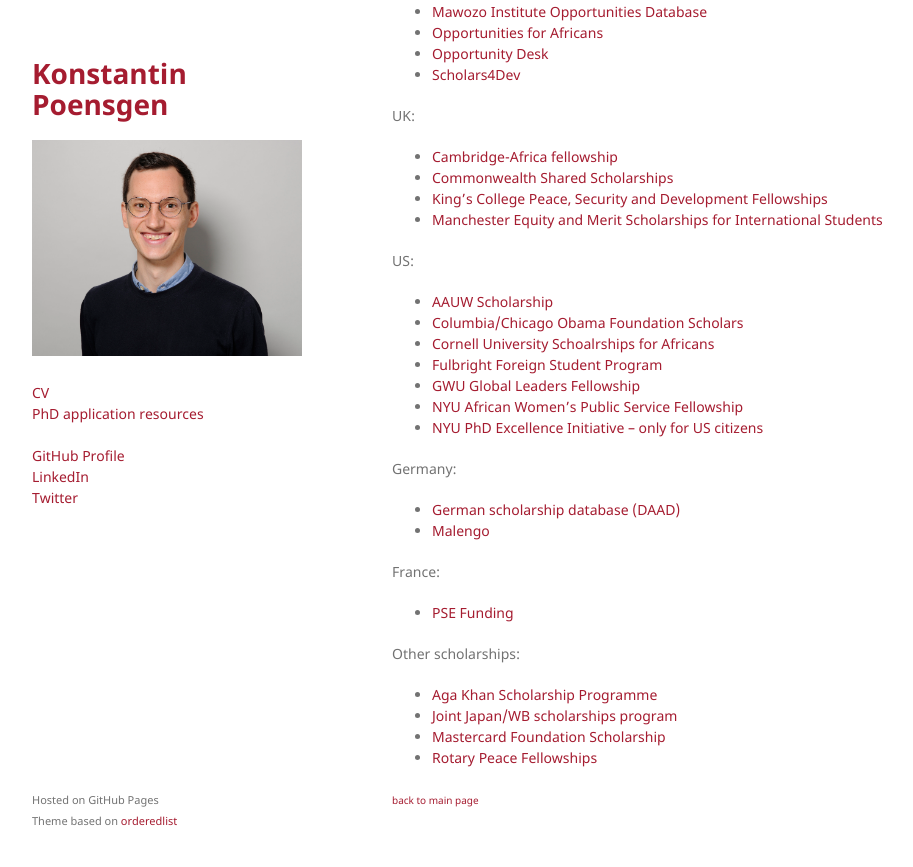
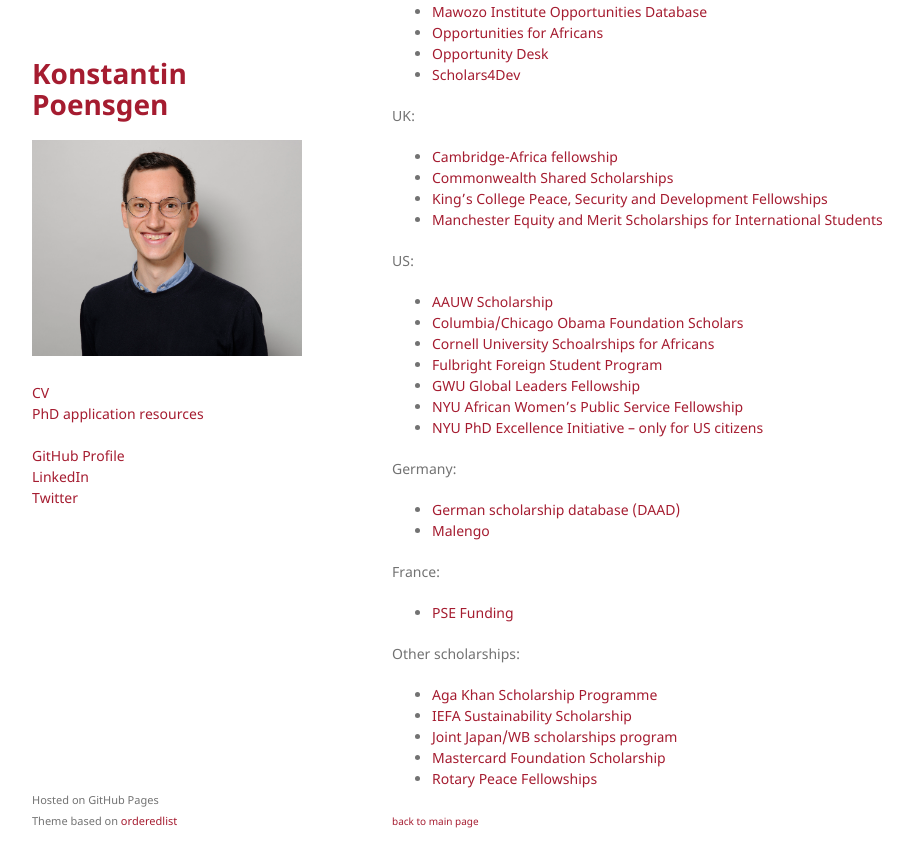
Before and after one commit to konstantinpoensgen/konstantinpoensgen.github.io, a Jekyll site: the page built from pages/phd-economics-application-advice.md, in a window 1280 px wide and 900 px high, scrolled down 1528 px. Shown: the top 867 px of the window, without its empty margins (178-1091 px from the left). Built offline with Jekyll 4.4.1, drawn with Linux system fonts in a browser that asks for light colours; our own code applies the rules of GitHub Pages for plain Markdown files.

Commit message:
Edit application advice page

```diff
--- a/pages/phd-economics-application-advice.md
+++ b/pages/phd-economics-application-advice.md
@@ -87,6 +87,7 @@ France:
 
 Other scholarships:
 - [Aga Khan Scholarship Programme](https://www.akdn.org/our-agencies/aga-khan-foundation/international-scholarship-programme)
+- [IEFA Sustainability Scholarship](https://www.iefa.org/scholarships/3528/Sustainability_Scholarship)
 - [Joint Japan/WB scholarships program](https://www.worldbank.org/en/programs/scholarships)
 - [Mastercard Foundation Scholarship](https://mastercardfdn.org/all/scholars/)
 - [Rotary Peace Fellowships](https://www.rotary.org/en/our-programs/peace-fellowships)
```
